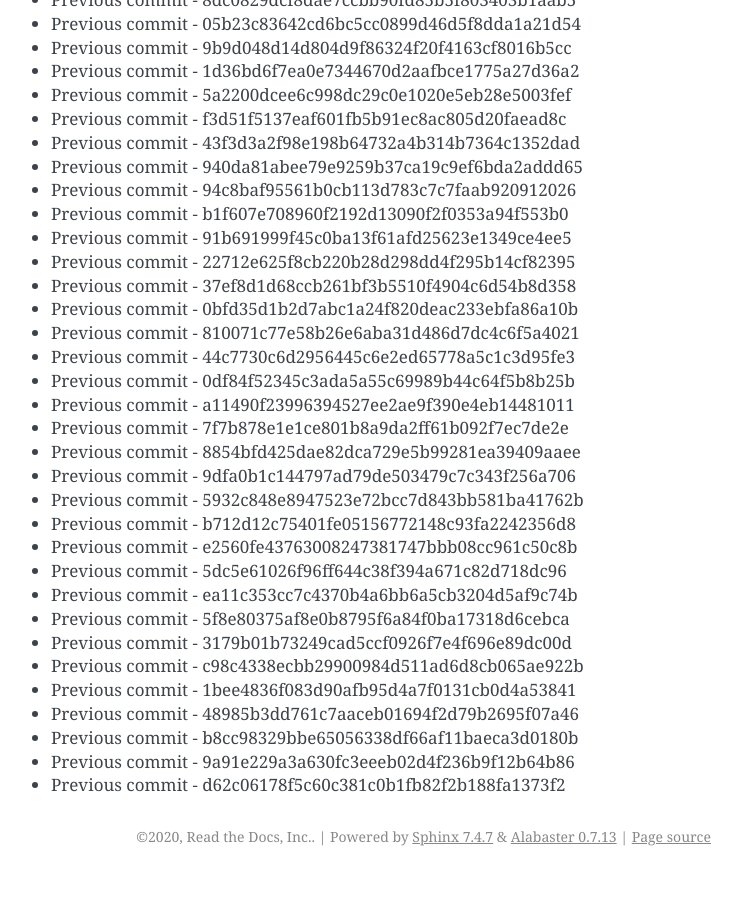
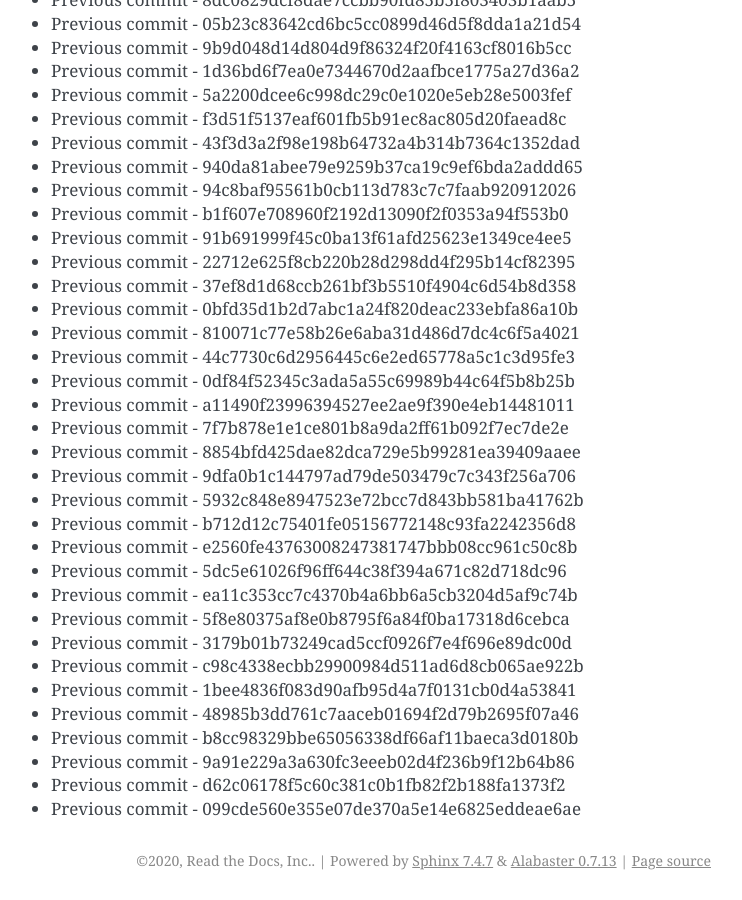
Before and after one commit to readthedocs/rtd-git-stresstest, a Sphinx documentation site: the page built from docs/updates.rst, in a window 1280 px wide and 900 px high, scrolled down 81898 px. Shown: the whole window, without its empty margins (399-1141 px from the left). Built offline with Sphinx 7.4.7, drawn with Linux system fonts in a browser that asks for light colours; before the commit the page ends 82774 px from its top, so only the background shows below that.

Commit message:
Generating commit from previous: 099cde560e355e07de370a5e14e6825eddeae6ae

```diff
--- a/docs/updates.rst
+++ b/docs/updates.rst
@@ -3473,3 +3473,4 @@ It can be tested for any performance characteristics.
 * Previous commit - b8cc98329bbe65056338df66af11baeca3d0180b
 * Previous commit - 9a91e229a3a630fc3eeeb02d4f236b9f12b64b86
 * Previous commit - d62c06178f5c60c381c0b1fb82f2b188fa1373f2
+* Previous commit - 099cde560e355e07de370a5e14e6825eddeae6ae
```
